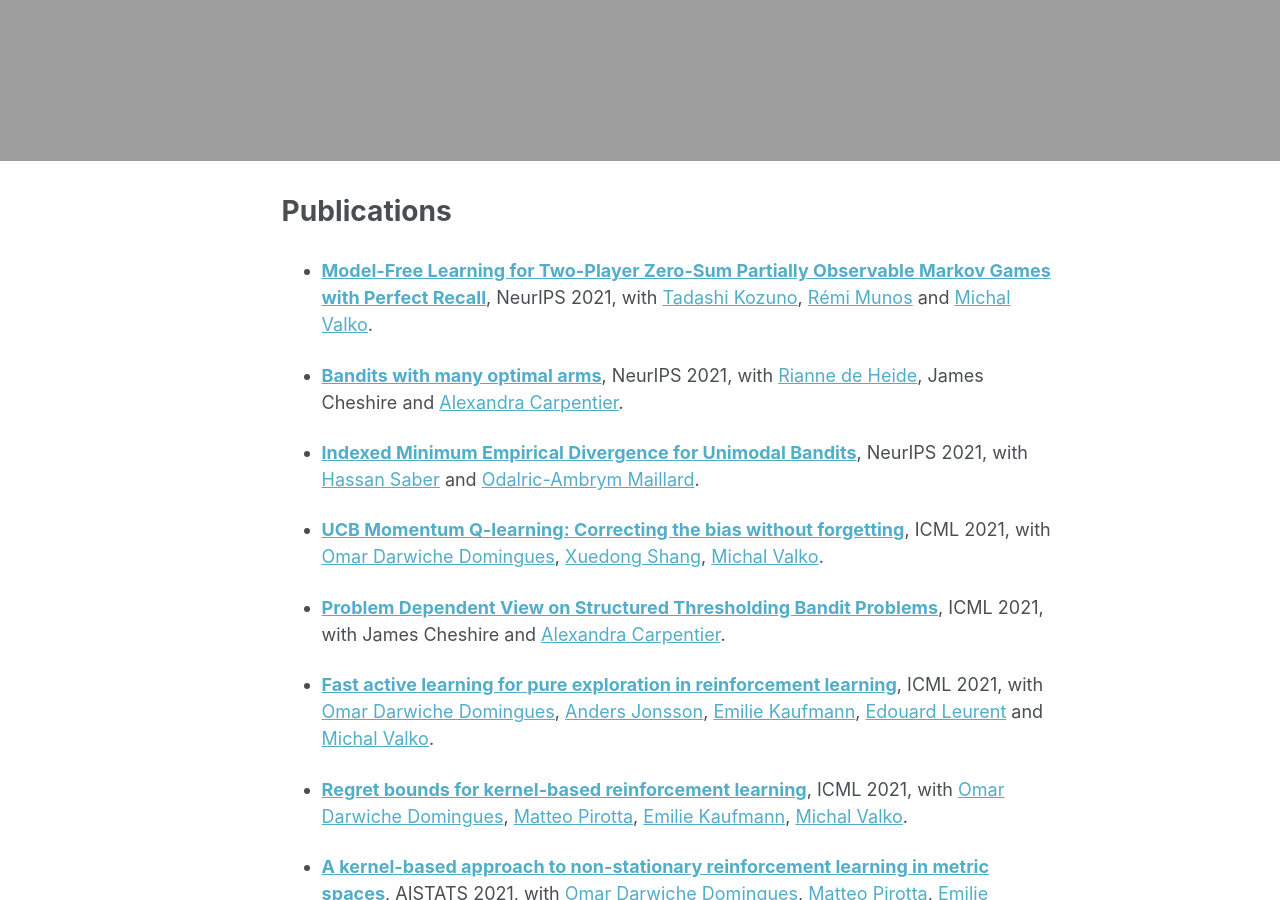
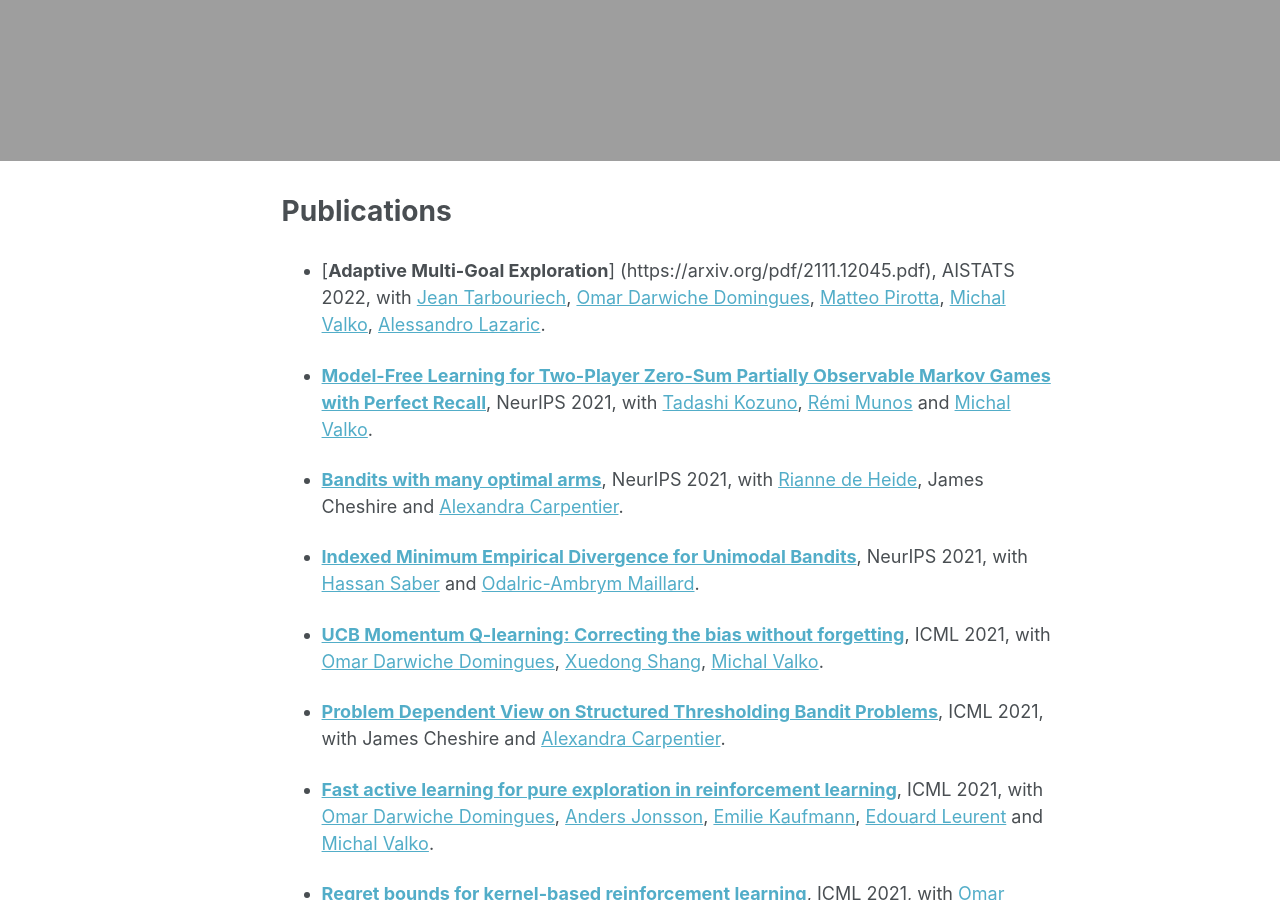
Before and after one commit to menardprr/menardprr.github.io, a Jekyll site: the page built from _pages/publications.md, in a window 1280 px wide and 900 px high, scrolled down 881 px. Built offline with Jekyll 4.4.1, drawn with Linux system fonts in a browser that asks for light colours.

Commit message:
multi goals

```diff
--- a/_pages/publications.md
+++ b/_pages/publications.md
@@ -5,6 +5,10 @@ title: "Publications"
 permalink: /publications/
 author_profile: False
 ---
+
+* [**Adaptive Multi-Goal Exploration**] (https://arxiv.org/pdf/2111.12045.pdf), AISTATS 2022, with [Jean Tarbouriech](https://jtarbouriech.github.io/), [Omar Darwiche Domingues](https://omardrwch.github.io/), [Matteo Pirotta](https://teopir.github.io/), [Michal Valko](http://researchers.lille.inria.fr/~valko/hp/), [Alessandro Lazaric](http://researchers.lille.inria.fr/~lazaric/Webpage/Home/Home.html).
+
+
 * [**Model-Free Learning for Two-Player Zero-Sum Partially Observable Markov Games with Perfect Recall**](https://arxiv.org/pdf/2106.06279.pdf), NeurIPS 2021, with [Tadashi Kozuno](https://tadashik.github.io/), [Rémi Munos](http://researchers.lille.inria.fr/munos/) and [Michal Valko](http://researchers.lille.inria.fr/~valko/hp/).
 
 
```
